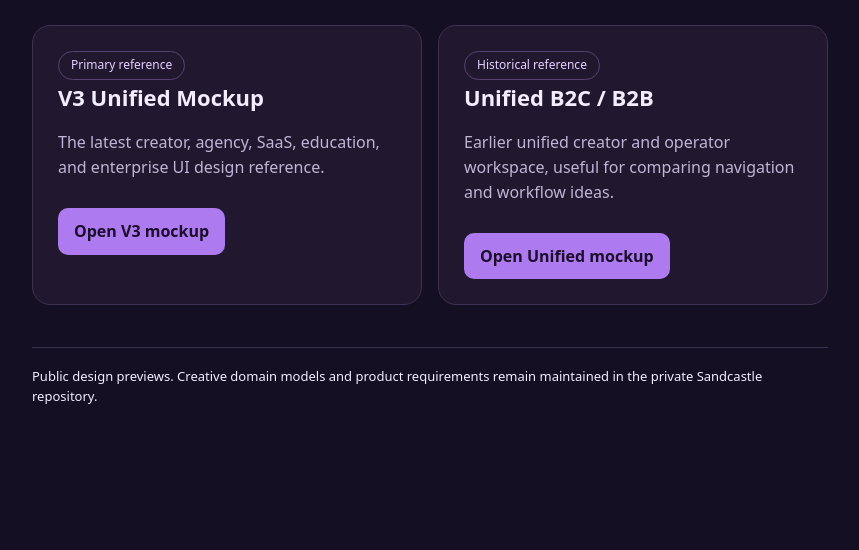
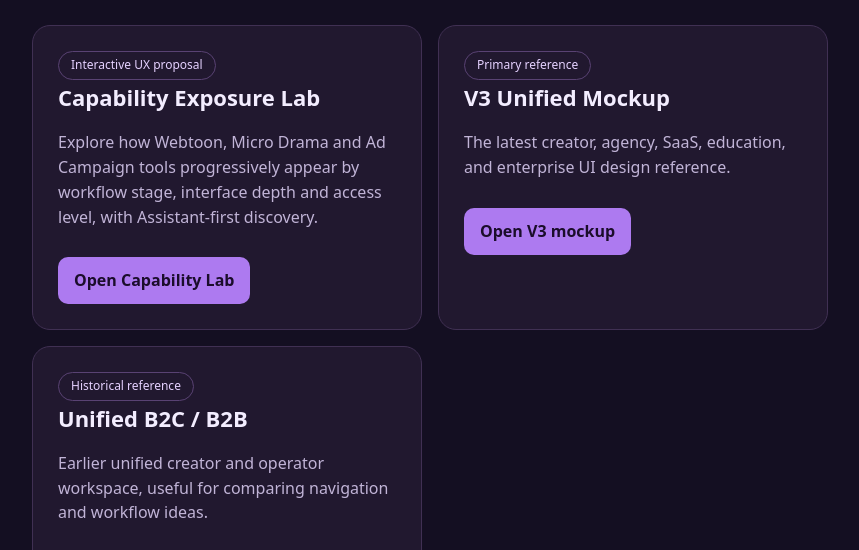
Before and after one commit to ywptr/ywptr.github.io, a plain HTML site: page sandcastle/index.html in a window 1280 px wide. Shown: the part 241-791 px from the top of the page, without its empty margins (210-1069 px from the left). Drawn offline with Linux system fonts and the light colour scheme.

Commit message:
docs: link capability exposure lab from Sandcastle gallery

```diff
--- a/sandcastle/index.html
+++ b/sandcastle/index.html
@@ -10,6 +10,7 @@
 <h1>Creative platform mockups</h1>
 <p>Interactive concept designs for Sandcastle. These are design snapshots, not the production application. Controls may simulate functionality and do not save real project data.</p>
 <section class="cards">
+<article><span class="tag">Interactive UX proposal</span><h2>Capability Exposure Lab</h2><p>Explore how Webtoon, Micro Drama and Ad Campaign tools progressively appear by workflow stage, interface depth and access level, with Assistant-first discovery.</p><a class="button" href="./capability-lab.html">Open Capability Lab</a></article>
 <article><span class="tag">Primary reference</span><h2>V3 Unified Mockup</h2><p>The latest creator, agency, SaaS, education, and enterprise UI design reference.</p><a class="button" href="./v3.html">Open V3 mockup</a></article>
 <article><span class="tag">Historical reference</span><h2>Unified B2C / B2B</h2><p>Earlier unified creator and operator workspace, useful for comparing navigation and workflow ideas.</p><a class="button" href="./unified-b2c-b2b.html">Open Unified mockup</a></article>
 </section>
```
